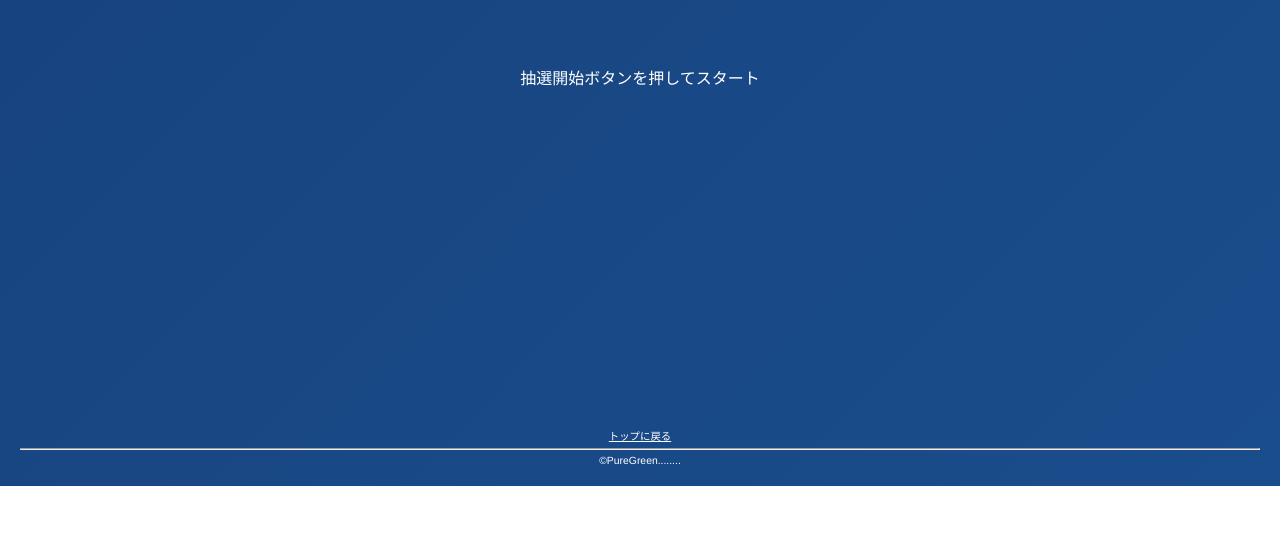
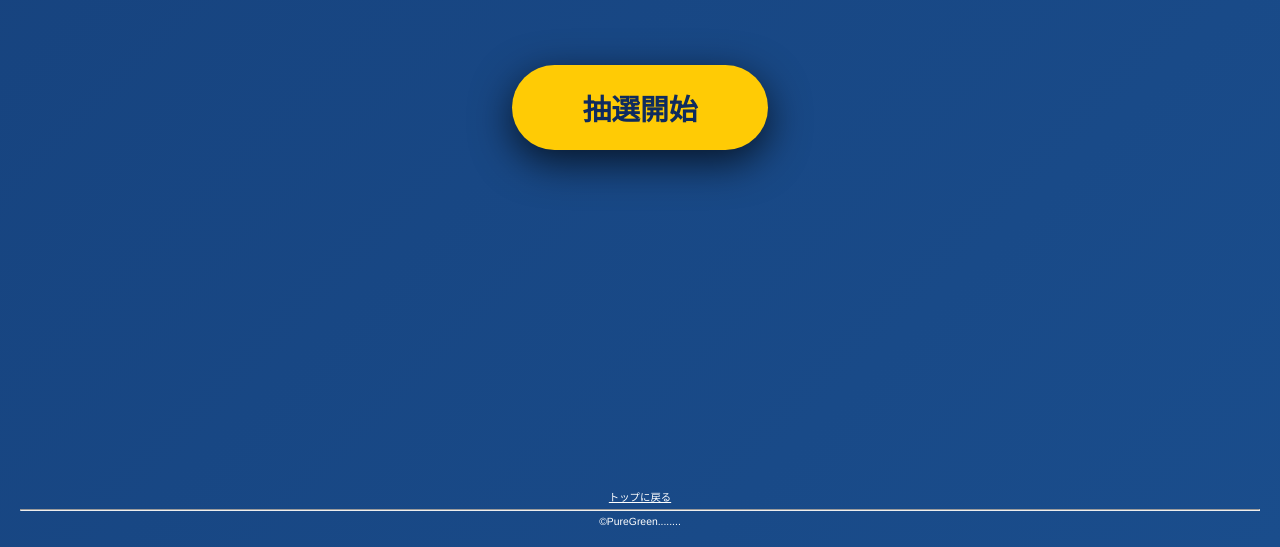
Before and after one commit to puregreen/WorldCupMockDraw, a plain HTML site: page worldcup2026.html in a window 1280 px wide. Shown: the part 4870-5417 px from the top of the page. Before the commit the page ends 5356 px from the top, so only its background shows below. Drawn offline with Linux system fonts and the light colour scheme.

Commit message:
Update worldcup2026.html

```diff
--- a/worldcup2026.html
+++ b/worldcup2026.html
@@ -236,7 +236,7 @@
     <div class="c-firework"></div>
   </div>
   <div id="status">
-    <div id="statusText">抽選開始ボタンを押してスタート</div>
+    <div id="statusText"><button id="startBtn">抽選開始</button></div>
     <div id="loadingContainer">
       <img id="loadingImg" src="./IMG_0261.gif" alt="抽選中">
       <div class="loading-text">
```
